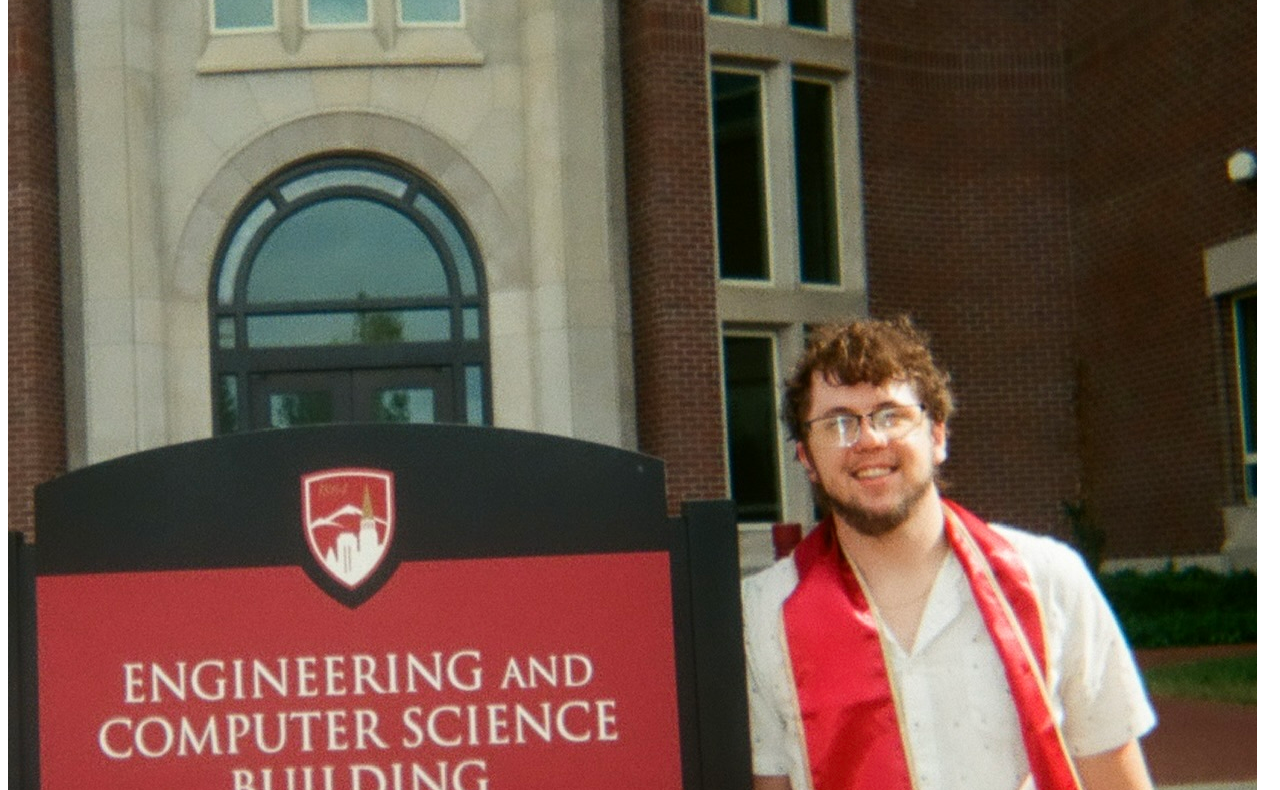
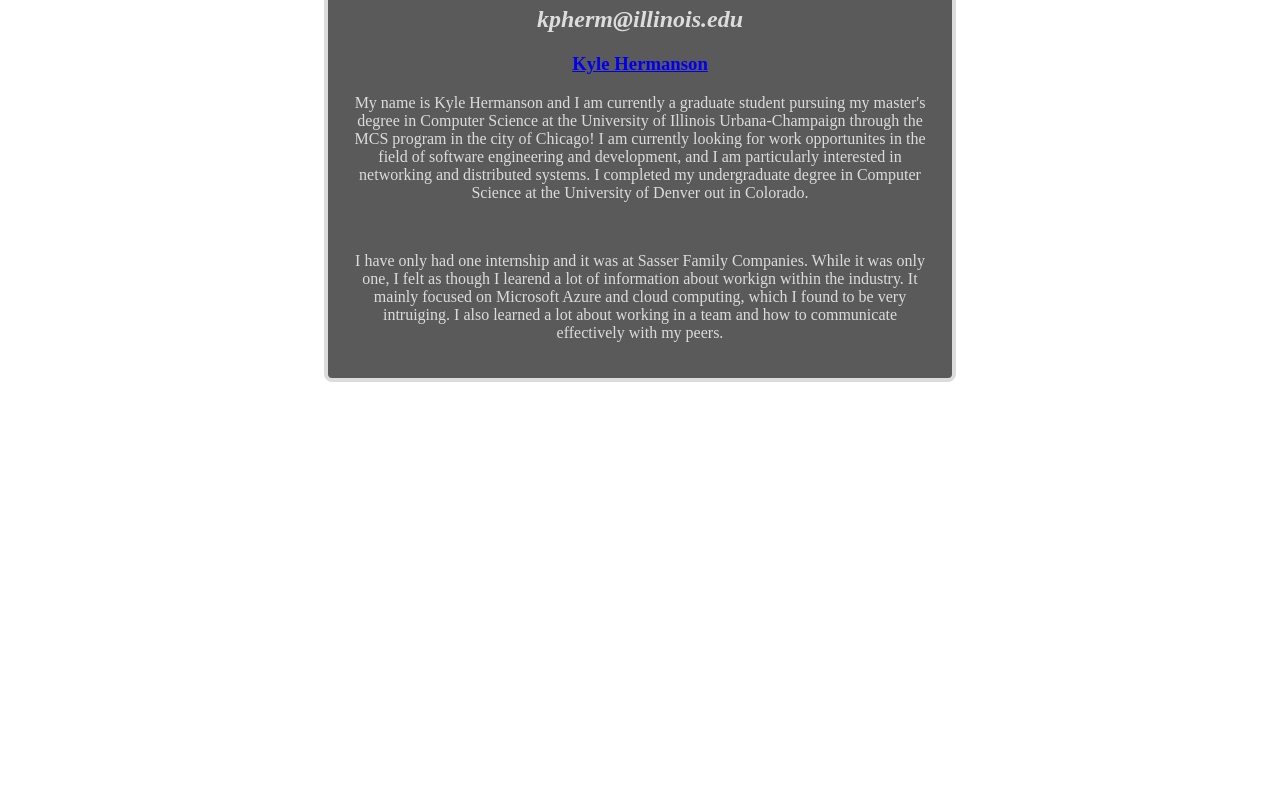
Before and after one commit to KHermanson37/mp0, a website built with webpack: page src/index.html in a window 1280 px wide. Shown: the part 341-1131 px from the top of the page. After the commit the page ends 816 px from the top, so only its background shows below. Built offline with nearby package versions, Linux system fonts and the light colour scheme.

Commit message:
Added all the css, but used an HTML div to hold all of the CSS and link everything together. Fixed each of the headers along with the body and paragraph styles.

```diff
--- a/src/css/main.css
+++ b/src/css/main.css
@@ -1 +1,49 @@
-/* Your CSS here. */
+.grey-box {
+    background-color: #5b5a5a;
+    padding: 20px;
+    border-radius: 8px;
+    border: 4px solid #dcdcdc;
+    box-sizing: border-box;
+    width: 50%;
+}
+
+img {
+  width: 150px;
+  height: 150px;
+  display: block;
+  margin: 0 auto;
+}
+
+body {
+  display: flex;
+  flex-direction: column;
+  justify-content: center;
+  align-items: center;
+  min-height: 100vh;
+  color: #dcdcdc;
+}
+
+h1 {
+  display: flex;
+  justify-content: center;
+  text-align: center;
+}
+
+h2 {
+  display: flex;
+  justify-content: center;
+  text-align: center;
+  font-style: italic;
+}
+
+h3 {
+  display: flex;
+  justify-content: center;
+  text-align: center;
+}
+
+p {
+  display: flex;
+  justify-content: center;
+  text-align: center;
+}
--- a/src/index.html
+++ b/src/index.html
@@ -5,15 +5,17 @@
   <meta charset="utf-8">
   <meta http-equiv="x-ua-compatible" content="ie=edge">
   <meta name="viewport" content="width=device-width, initial-scale=1.0">
-  <title>MP 0</title>
+  <title>mp0</title>
 </head>
+
+<div class = "grey-box">
 
 <body>
 
   <img src="assets/Hermanson.jpeg" alt ="A picture of me (Kyle Hermanson) with graduation regalia on near a CS sign at the University of Denver."/>
   <h1>Kyle Hermanson</h1>
   <h2>kpherm@illinois.edu</h2>
-  <h3>My GitHub: <a href= "https://github.com/KHermanson37">Kyle Hermanson</a></h3>
+  <h3><a href= "https://github.com/KHermanson37">Kyle Hermanson</a></h3>
 
   <p> My name is Kyle Hermanson and I am currently a graduate student pursuing my master's degree in Computer Science
    at the University of Illinois Urbana-Champaign through the MCS program in the city of Chicago! I am currently looking for
@@ -26,7 +28,10 @@
     I also learned a lot about working in a team and how to communicate effectively with my peers.
   </p>
 
+  <link rel="stylesheet" href="css/main.css"/>
   <script src="bundle.js" type="text/javascript"></script>
 </body>
 
+</div>
+
 </html>
```
